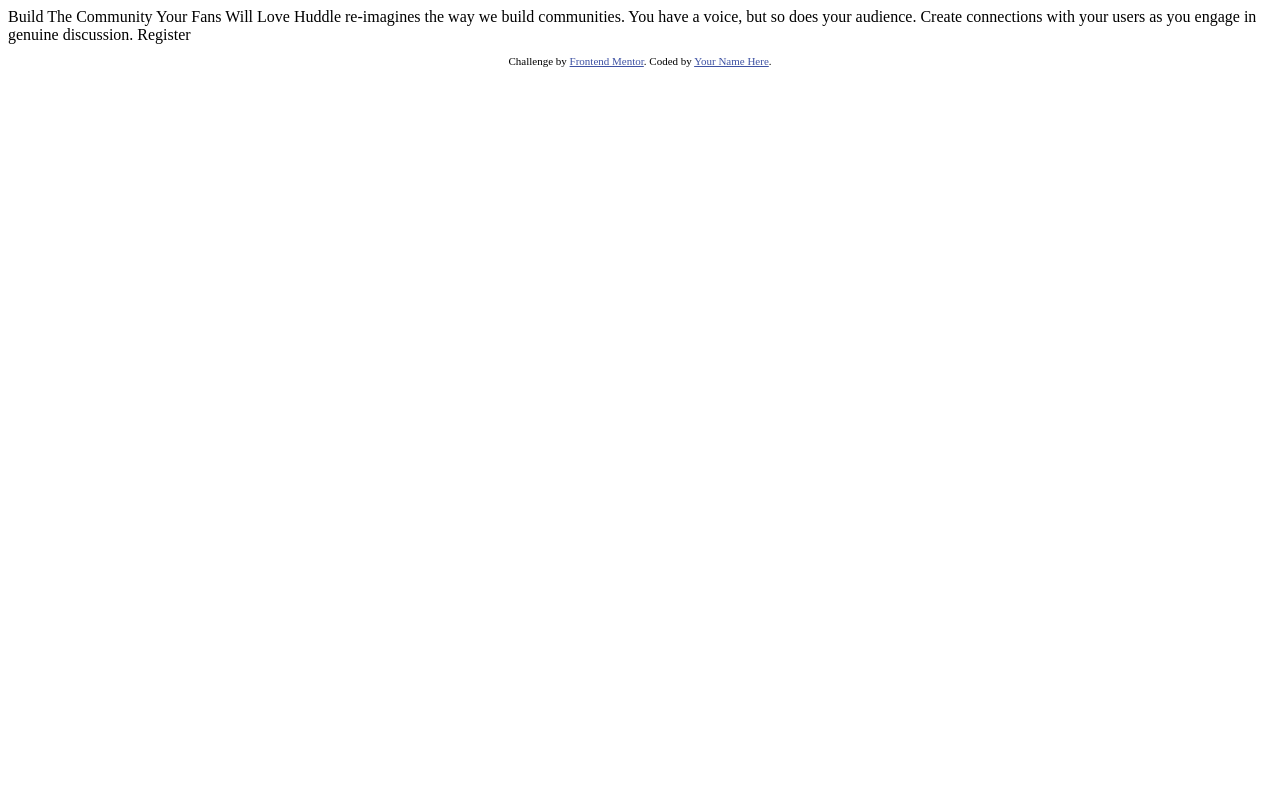
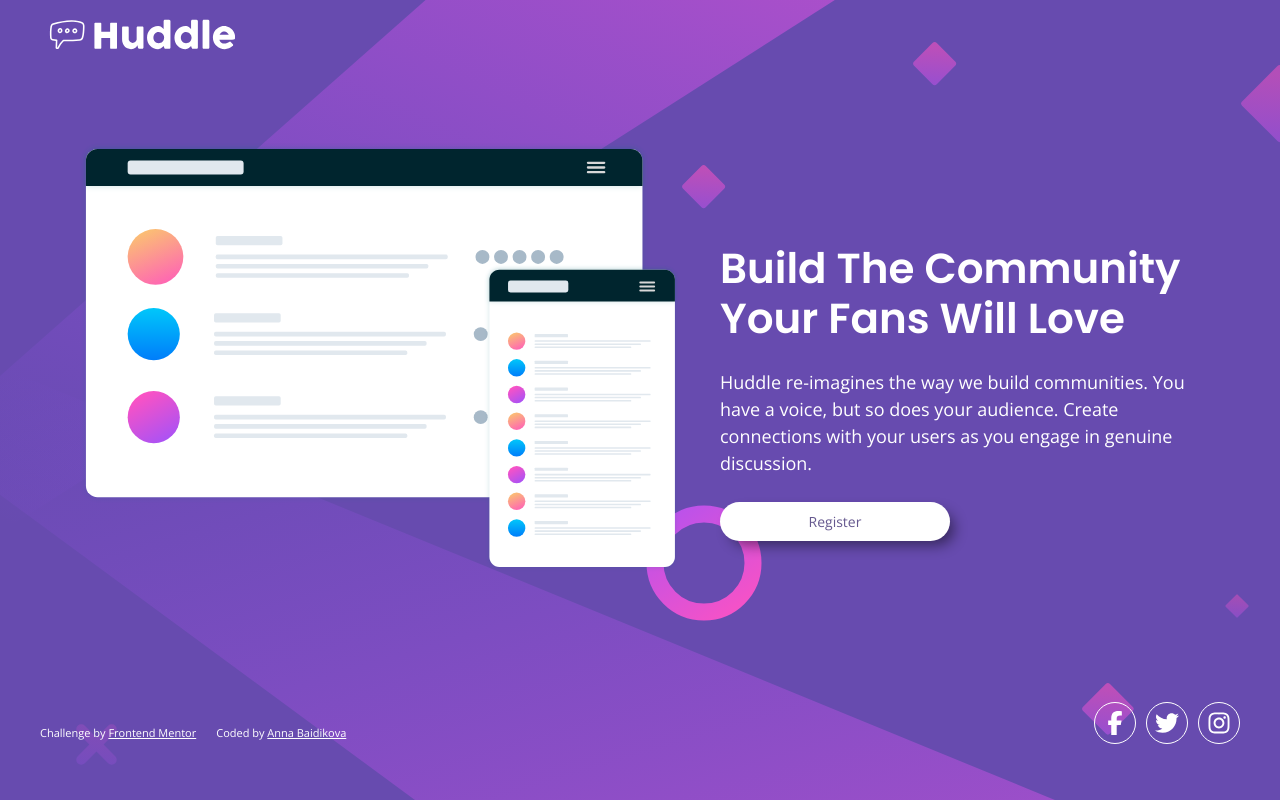
Before and after one commit to AnnetDev/Huddle-landing-page, a website: page index.html in a window 1280 px wide. Drawn offline with nearby package versions, Linux system fonts and the light colour scheme.

Commit message:
styles added

```diff
--- a/index.html
+++ b/index.html
@@ -1,33 +1,84 @@
 <!DOCTYPE html>
 <html lang="en">
+
 <head>
   <meta charset="UTF-8">
-  <meta name="viewport" content="width=device-width, initial-scale=1.0"> <!-- displays site properly based on user's device -->
-
+  <meta name="viewport" content="width=device-width, initial-scale=1.0">
   <link rel="icon" type="image/png" sizes="32x32" href="./images/favicon-32x32.png">
-
+  <link rel="stylesheet" href="styles.css">
+  <!-- <link href="https://fonts.googleapis.com/css2?family=Poppins:wght@400;500;600;700&display=swap" rel="stylesheet"> -->
   <title>Frontend Mentor | Huddle landing page with single introductory section</title>
 
   <!-- Feel free to remove these styles or customise in your own stylesheet 👍 -->
-  <style>
+  <!-- <style>
     .attribution { font-size: 11px; text-align: center; }
     .attribution a { color: hsl(228, 45%, 44%); }
-  </style>
+  </style> -->
 </head>
+
 <body>
+  <main>
+    <header class="header">
+      <a class="header__link" href="index.html">
+        <img class="header__logo" src="images/logo.svg" alt="Huddle logo">
+      </a>
+    </header>
 
-  Build The Community Your Fans Will Love
+    <section class="hero">
+      <img class="hero__main-img" src="images/illustration-mockups.svg" alt="interface image exapmle">
+      <div class="hero__text-container">
+        <h1 class="hero__heading">Build The Community Your Fans Will Love</h1>
+        <p class="hero__description"> Huddle re-imagines the way we build communities. You have a voice, but so does
+          your
+          audience. Create connections with your users as you engage in genuine discussion.
+        </p>
+        <a class="hero__register-link" href="#">Register</a>
+      </div>
+    </section>
 
-  Huddle re-imagines the way we build communities. You have a voice, but so does your audience.
-  Create connections with your users as you engage in genuine discussion.
+    <footer class="footer">
+      <ul class="footer__social-list">
+        <li class="footer__social-list-item">
+          <a class="footer__social-list-link" href="">
+            <svg xmlns="http://www.w3.org/2000/svg"
+              viewBox="0 0 640 640"><!--!Font Awesome Free v7.0.0 by @fontawesome - https://fontawesome.com License - https://fontawesome.com/license/free Copyright 2025 Fonticons, Inc.-->
+              <path
+                d="M240 363.3L240 576L356 576L356 363.3L442.5 363.3L460.5 265.5L356 265.5L356 230.9C356 179.2 376.3 159.4 428.7 159.4C445 159.4 458.1 159.8 465.7 160.6L465.7 71.9C451.4 68 416.4 64 396.2 64C289.3 64 240 114.5 240 223.4L240 265.5L174 265.5L174 363.3L240 363.3z" />
+            </svg>
+          </a>
+        </li>
+        <li class="footer__social-list-item">
+          <a class="footer__social-list-link" href="">
+            <svg xmlns="http://www.w3.org/2000/svg"
+              viewBox="0 0 640 640"><!--!Font Awesome Free v7.0.0 by @fontawesome - https://fontawesome.com License - https://fontawesome.com/license/free Copyright 2025 Fonticons, Inc.-->
+              <path
+                d="M523.4 215.7C523.7 220.2 523.7 224.8 523.7 229.3C523.7 368 418.1 527.9 225.1 527.9C165.6 527.9 110.4 510.7 64 480.8C72.4 481.8 80.6 482.1 89.3 482.1C138.4 482.1 183.5 465.5 219.6 437.3C173.5 436.3 134.8 406.1 121.5 364.5C128 365.5 134.5 366.1 141.3 366.1C150.7 366.1 160.1 364.8 168.9 362.5C120.8 352.8 84.8 310.5 84.8 259.5L84.8 258.2C98.8 266 115 270.9 132.2 271.5C103.9 252.7 85.4 220.5 85.4 184.1C85.4 164.6 90.6 146.7 99.7 131.1C151.4 194.8 229 236.4 316.1 240.9C314.5 233.1 313.5 225 313.5 216.9C313.5 159.1 360.3 112 418.4 112C448.6 112 475.9 124.7 495.1 145.1C518.8 140.6 541.6 131.8 561.7 119.8C553.9 144.2 537.3 164.6 515.6 177.6C536.7 175.3 557.2 169.5 576 161.4C561.7 182.2 543.8 200.7 523.4 215.7z" />
+            </svg>
+          </a>
+        </li>
+        <li class="footer__social-list-item">
+          <a class="footer__social-list-link" href="">
+            <svg xmlns="http://www.w3.org/2000/svg"
+              viewBox="0 0 640 640"><!--!Font Awesome Free v7.0.0 by @fontawesome - https://fontawesome.com License - https://fontawesome.com/license/free Copyright 2025 Fonticons, Inc.-->
+              <path
+                d="M320.3 205C256.8 204.8 205.2 256.2 205 319.7C204.8 383.2 256.2 434.8 319.7 435C383.2 435.2 434.8 383.8 435 320.3C435.2 256.8 383.8 205.2 320.3 205zM319.7 245.4C360.9 245.2 394.4 278.5 394.6 319.7C394.8 360.9 361.5 394.4 320.3 394.6C279.1 394.8 245.6 361.5 245.4 320.3C245.2 279.1 278.5 245.6 319.7 245.4zM413.1 200.3C413.1 185.5 425.1 173.5 439.9 173.5C454.7 173.5 466.7 185.5 466.7 200.3C466.7 215.1 454.7 227.1 439.9 227.1C425.1 227.1 413.1 215.1 413.1 200.3zM542.8 227.5C541.1 191.6 532.9 159.8 506.6 133.6C480.4 107.4 448.6 99.2 412.7 97.4C375.7 95.3 264.8 95.3 227.8 97.4C192 99.1 160.2 107.3 133.9 133.5C107.6 159.7 99.5 191.5 97.7 227.4C95.6 264.4 95.6 375.3 97.7 412.3C99.4 448.2 107.6 480 133.9 506.2C160.2 532.4 191.9 540.6 227.8 542.4C264.8 544.5 375.7 544.5 412.7 542.4C448.6 540.7 480.4 532.5 506.6 506.2C532.8 480 541 448.2 542.8 412.3C544.9 375.3 544.9 264.5 542.8 227.5zM495 452C487.2 471.6 472.1 486.7 452.4 494.6C422.9 506.3 352.9 503.6 320.3 503.6C287.7 503.6 217.6 506.2 188.2 494.6C168.6 486.8 153.5 471.7 145.6 452C133.9 422.5 136.6 352.5 136.6 319.9C136.6 287.3 134 217.2 145.6 187.8C153.4 168.2 168.5 153.1 188.2 145.2C217.7 133.5 287.7 136.2 320.3 136.2C352.9 136.2 423 133.6 452.4 145.2C472 153 487.1 168.1 495 187.8C506.7 217.3 504 287.3 504 319.9C504 352.5 506.7 422.6 495 452z" />
+            </svg>
+          </a>
+        </li>
+      </ul>
 
-  Register
+      <div class="footer__attribution">
+        <p>Challenge by
+          <a href="https://www.frontendmentor.io?ref=challenge" target="_blank">
+            Frontend Mentor
+          </a>
+        </p>
+        <p>
+          Coded by <a href="#">Anna Baidikova</a>
+        </p>
+      </div>
+    </footer>
+  </main>
+</body>
 
-  <footer>
-    <p class="attribution">
-      Challenge by <a href="https://www.frontendmentor.io?ref=challenge" target="_blank">Frontend Mentor</a>.
-      Coded by <a href="#">Your Name Here</a>.
-    </p>
-  </footer>
-</body>
 </html>
--- /dev/null
+++ b/styles.css
@@ -0,0 +1,310 @@
+@import url('https://fonts.googleapis.com/css2?family=Poppins:wght@400;500;600;700&display=swap');
+@import url('https://fonts.googleapis.com/css2?family=Open+Sans:ital,wght@0,300..800;1,300..800&display=swap');
+
+**,
+*::before,
+*::after {
+    box-sizing: border-box;
+}
+
+body {
+    background-color: hsl(257, 40%, 49%);
+    color: white;
+    font-family: 'Open Sans', sans-serif;
+    font-weight: 400;
+    font-size: 12px;
+    margin: 0 auto;
+    padding: 0;
+    height: 100vh;
+    overflow-x: hidden;
+    background-image: url('images/bg-mobile.svg');
+    background-repeat: no-repeat;
+    background-size: cover;
+
+}
+
+@media (min-width: 376px) {
+    body {
+        background-image: url('images/bg-desktop.svg');
+        background-size: cover;
+
+    }
+}
+
+main {
+    padding: 0 40px;
+    display: flex;
+    flex-flow: column;
+    align-items: center;
+    max-width: 375px;
+    margin: 0 auto;
+
+}
+
+@media (min-width: 376px) {
+    main {
+        max-width: 1440px;
+    }
+}
+
+.header {
+    width: 100%;
+    padding: 10px 0;
+    display: flex;
+    flex-flow: row wrap;
+    justify-content: flex-start;
+    margin-bottom: 60px;
+}
+
+.header__link {
+    width: 122px;
+    height: fit-content;
+    transition: all ease 0.3s;
+}
+
+.header__link:hover,
+.header__link:focus {
+    opacity: 70%;
+}
+
+.header__link:active {
+    opacity: 50%;
+}
+
+.header__logo {
+    width: 122px;
+    height: auto;
+}
+
+@media (min-width: 376px) {
+    .header__link {
+        width: 200px;
+        height: fit-content;
+    }
+
+    .header__logo {
+        width: 200px;
+        height: auto;
+    }
+}
+
+.hero {
+    display: flex;
+    flex-flow: column wrap;
+    justify-content: center;
+    align-items: center;
+    padding: 10px 0;
+    margin-bottom: 40px;
+}
+
+.hero__main-img {
+    width: 100%;
+    max-width: 295px;
+    height: auto;
+    margin-bottom: 70px;
+}
+
+.hero__text-container {
+    display: flex;
+    flex-flow: column wrap;
+    justify-content: center;
+    align-items: center;
+
+}
+
+@media (min-width: 376px) {
+    .hero {
+        flex-flow: row wrap;
+        gap: 40px;
+        /* display: grid;
+        grid-template-columns: 1fr 1fr; */
+
+    }
+
+    .hero__main-img {
+        min-width: 295px;
+        width: 50%;
+        max-width: 700px;
+    }
+
+    .hero__text-container {
+        min-width: 295px;
+        width: 40%;
+        align-items: flex-start;
+
+    }
+}
+
+.hero__heading {
+    text-align: center;
+    font-family: 'Poppins', sans-serif;
+    font-weight: 600;
+    font-size: 22px;
+    line-height: 30px;
+    margin: 0 0 25px 0;
+    padding: 0;
+}
+
+.hero__description {
+    text-align: center;
+    font-size: 16px;
+    line-height: 22px;
+    margin: 0 0 25px 0;
+    padding: 0;
+}
+
+@media (min-width: 376px) {
+    .hero__heading {
+        font-size: 42px;
+        line-height: 50px;
+
+    }
+
+    .hero__description {
+        font-size: 18px;
+        line-height: 27px;
+
+    }
+}
+
+.hero__register-link {
+    background-color: #fff;
+    padding: 7px 15px;
+    font-size: 14px;
+    min-width: 53%;
+    width: 200px;
+    max-width: max-content;
+    min-height: 25px;
+    display: flex;
+    flex-wrap: wrap;
+    align-content: center;
+    justify-content: center;
+    align-items: center;
+    border-radius: 30px;
+    text-decoration: none;
+    color: #66598F;
+    margin: 0;
+    box-shadow: 7px 7px 14px -3px rgba(0, 0, 0, 0.48);
+    -webkit-box-shadow: 7px 7px 14px -3px rgba(0, 0, 0, 0.48);
+    -moz-box-shadow: 7px 7px 14px -3px rgba(0, 0, 0, 0.48);
+    ;
+
+    transition: background-color ease 0.3s,
+        box-shadow ease 0.3s, color ease 0.3s;
+    cursor: pointer;
+}
+
+.hero__register-link:hover,
+.hero__register-link:focus {
+    background-color: #E980E7;
+    color: white;
+    box-shadow: 12px 21px 14px -3px rgba(0, 0, 0, 0.48);
+    -webkit-box-shadow: 12px 21px 14px -3px rgba(0, 0, 0, 0.48);
+    -moz-box-shadow: 12px 21px 14px -3px rgba(0, 0, 0, 0.48);
+}
+
+@media (min-width: 376px) {
+    .hero__heading {
+        text-align: left;
+    }
+
+    .hero__description {
+        text-align: left;
+    }
+
+    .hero__register-link {
+        min-width: 200px;
+        /* max-width: fit-content; */
+    }
+}
+
+.footer {
+    display: flex;
+    flex-flow: column wrap;
+    justify-content: center;
+    align-items: center;
+    padding: 10px 0;
+    width: 100%;
+}
+
+@media (min-width: 376px) {
+    .footer {
+        flex-flow: row-reverse wrap;
+        justify-content: space-between;
+    }
+}
+
+.footer__social-list {
+    list-style: none;
+    display: flex;
+    flex-flow: row wrap;
+    gap: 10px;
+    margin: 0 0 20px 0;
+    padding: 0;
+}
+
+.footer__social-list-item {
+    width: 30px;
+    height: 30px;
+    border: solid white 1px;
+    border-radius: 50%;
+    padding: 5px;
+    transition: all ease 0.3s;
+}
+
+.footer__social-list-item:hover {
+    border: solid #FE52C0 1px;
+}
+
+.footer__social-list-item svg {
+    fill: white;
+    transition: all ease 0.3s;
+}
+
+.footer__social-list-item:hover svg {
+    fill: #FE52C0;
+}
+
+.footer__social-list-item:active {
+    opacity: 50%;
+}
+
+.footer__attribution {
+    display: flex;
+    flex-flow: column wrap;
+    align-items: center;
+    justify-content: center;
+    row-gap: 10px;
+}
+
+@media (min-width: 376px) {
+    .footer__attribution {
+        flex-flow: row wrap;
+        gap: 20px;
+    }
+}
+
+.footer__attribution p {
+    margin: 0;
+    padding: 0;
+    font-size: 11px;
+    text-align: center;
+
+}
+
+.footer__attribution a {
+    font-size: 11px;
+    /* text-decoration: none; */
+    color: hsl(228, 45%, 44%);
+    color: white;
+    transition: opacity ease 0.3s;
+}
+
+.footer__attribution a:hover,
+.footer__attribution a:focus {
+    opacity: 70%;
+}
+
+.footer__attribution a:active {
+    opacity: 50%;
+}
```
Also changed, not shown: package.json (added, +10 -0 lines), 1 other file.
